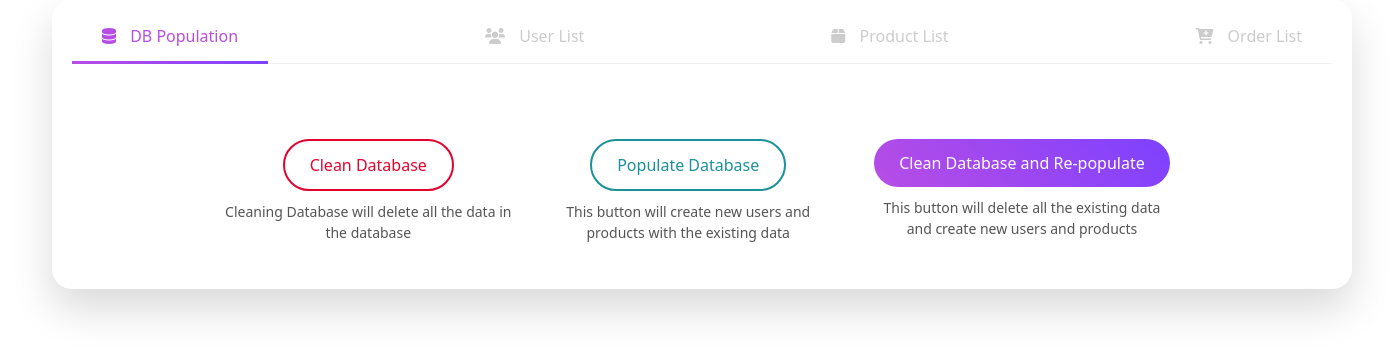
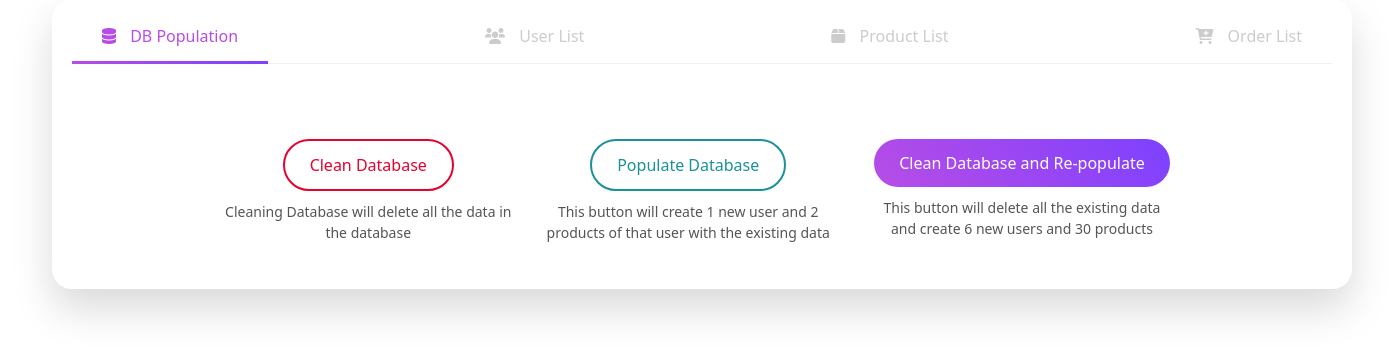
Before and after one commit to rifatshampod/Dynamic-Webshop-with-DJango-and-React, a Django app: page / in a window 1400 px wide. Shown: the part 237-593 px from the top of the page. Run offline with Django 5.2, Linux system fonts and the light colour scheme; data comes from the database, SQL or seed files in the repository; both versions use the stored data as it was after the commit; data that the repository does not hold is empty.

Commit message:
all landing page button functions completed

```diff
--- a/dashboard/templates/landing.html
+++ b/dashboard/templates/landing.html
@@ -68,16 +68,24 @@
 
                 <div class="button-container text-center mx-4">
                   <div class="button-group">
-                    <button class="clean-btn mx-3">Clean Database</button>
+                    <form method="POST" action="{% url 'clean_data' %}">
+                      {% csrf_token %}
+                      <button class="clean-btn mx-3">Clean Database</button>
+                    </form>
+
                     <p class="btn-text">
                       Cleaning Database will delete all the data in the database
                     </p>
                   </div>
                   <div class="button-group">
-                    <button class="create-btn mx-3">Populate Database</button>
+                    <form method="POST" action="{% url 'populate' %}">
+                      {% csrf_token %}
+                      <button class="create-btn mx-3">Populate Database</button>
+                    </form>
+
                     <p class="btn-text">
-                      This button will create new users and products with the
-                      existing data
+                      This button will create 1 new user and 2 products of that
+                      user with the existing data
                     </p>
                   </div>
                   <div class="button-group">
@@ -88,8 +96,8 @@
                       </button>
                     </form>
                     <p class="btn-text">
-                      This button will delete all the existing data and create
-                      new users and products
+                      This button will delete all the existing data and create 6
+                      new users and 30 products
                     </p>
                   </div>
                 </div>
--- a/dashboard/views.py
+++ b/dashboard/views.py
@@ -14,16 +14,11 @@ def Dashboard(request):
 
     return render(request, 'landing.html', {'users': users, 'products':products, 'orders':orders})
 
-# def About(request):
-
-#     return render(request, "about.html")
-
-# Create your views here.
-
 def clean_and_populate(request):
     # Step 1: Delete all users and products
     User.objects.all().delete()
     Product.objects.all().delete()
+    Order.objects.all().delete()
 
     # Step 2: Create 6 test users
     users = []
@@ -49,5 +44,44 @@ def clean_and_populate(request):
     messages.success(
         request, "All previous data is cleaned and new users and products created."
     )
-    # Redirect back to the landing page or another page
-    return redirect('/')  # Adjust the redirect URL as needed
+    # Redirect back to the landing page
+    return redirect('/')
+
+def cleandata(request):
+    User.objects.all().delete()
+    Product.objects.all().delete()
+    Order.objects.all().delete()
+
+    messages.success(
+        request, "All previous data deleted."
+    )
+    # Redirect back to the landing page
+    return redirect('/')
+
+def populatedb(request):
+    users = []
+
+    number = random.randint(50, 100)
+    user = User.objects.create(
+        username=f"testuser{number}",
+        email=f"testuser{number}@shop.aa",
+        password=f"pass{number}"
+    )
+    users.append(user)
+
+    # Step 3: Create 30 test products (10 per user for the first 3 users)
+    # for i, user in enumerate(users[:3], start=1):  # Only first 3 users
+    for j in range(1, 3):  # Create 10 products per user
+        Product.objects.create(
+            name=f"testuser{number} product{j}",
+            description=f"testuser{number} product{j} description",
+            price=round(random.uniform(2.00, 10.00), 2),
+            quantity=1,
+            user_id=user.id
+        )
+
+    messages.success(
+        request, "New user with 2 products created."
+    )
+    # Redirect back to the landing page
+    return redirect('/')
--- a/ecomm/urls.py
+++ b/ecomm/urls.py
@@ -23,5 +23,7 @@ from dashboard.views import *
 urlpatterns = [
     path('', Dashboard, name="Dashboard"),
     path('clean-and-populate/', clean_and_populate, name='clean_and_populate'),
+    path('populate-data/', populatedb, name='populate'),
+    path('clean-data/', cleandata, name='clean_data'),
     path('admin/', admin.site.urls),
 ]
```
Also changed, not shown: db.sqlite3.
